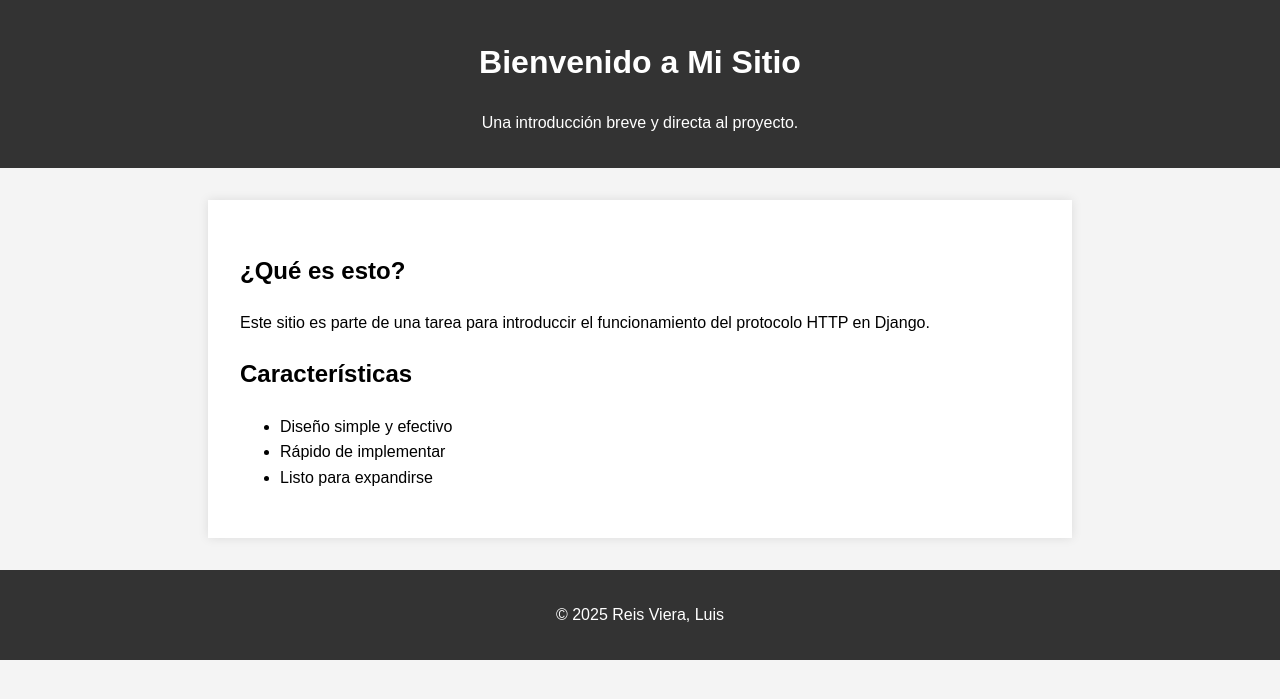
After one commit to luantorv/ejercicio-http, a Django app: template req_res/templates/request/landing.html in a window 1280 px wide. The commit adds this page. Shown: the top 699 px of the page. Run offline with Django 5.2, Linux system fonts and the light colour scheme; the template is opened without the code that fills it, so the values that code supplies are empty.

Commit message:
add ALL controllers, templates, one file and one middleware

```diff
--- a/req_res/req_res/settings.py
+++ b/req_res/req_res/settings.py
@@ -48,6 +48,7 @@ MIDDLEWARE = [
     'django.contrib.auth.middleware.AuthenticationMiddleware',
     'django.contrib.messages.middleware.MessageMiddleware',
     'django.middleware.clickjacking.XFrameOptionsMiddleware',
+    'request.middlewares.AtributoMiddleware'
 ]
 
 ROOT_URLCONF = 'req_res.urls'
@@ -68,6 +69,8 @@ TEMPLATES = [
         },
     },
 ]
+
+STATICFILES_DIRS = [os.path.join(BASE_DIR, 'static')]
 
 WSGI_APPLICATION = 'req_res.wsgi.application'
 
--- /dev/null
+++ b/req_res/request/middlewares.py
@@ -0,0 +1,8 @@
+class AtributoMiddleware:
+    def __init__(self, get_response):
+        self.get_response = get_response
+
+    def __call__(self, request):
+        # Seteamos el atributo antes de que llegue a la vista
+        request.desde_middleware = "Este valor vino del middleware."
+        return self.get_response(request)
--- a/req_res/request/urls.py
+++ b/req_res/request/urls.py
@@ -2,13 +2,15 @@ from django.urls import path
 from . import views
 
 urlpatterns = [
-    path('', views.index, name="index"),
+    path('', views.index, name="landing"),
     path('home/', views.home, name="home"),
+
     path('request/', views.req, name="request"),
     path('request/app-attributes/', views.app_attributes, name="app-attributes"),
     path('request/middleware/', views.middleware, name="middleware"),
     path('request/querydict/', views.querydict, name="querydict"),
     path('request/is-secure/', views.is_secure, name="is-secure"),
+
     path('response/', views.res, name="response"),
     path('response/subclasses/', views.subclasses, name="subclasses"),
     path('response/json/', views.json, name="json"),
--- /dev/null
+++ b/req_res/static/request/styles.css
@@ -0,0 +1,22 @@
+body {
+    font-family: Arial, sans-serif;
+    margin: 0;
+    padding: 0;
+    line-height: 1.6;
+    background: #f4f4f4;
+}
+
+header, footer {
+    background: #333;
+    color: #fff;
+    text-align: center;
+    padding: 1rem;
+}
+
+main {
+    padding: 2rem;
+    background: #fff;
+    max-width: 800px;
+    margin: 2rem auto;
+    box-shadow: 0 0 10px rgba(0,0,0,0.1);
+}
--- /dev/null
+++ b/req_res/templates/request/landing.html
@@ -0,0 +1,33 @@
+{% load static %}
+
+<!DOCTYPE html>
+<html lang="es">
+<head>
+    <meta charset="UTF-8">
+    <title>Mi Landing Page</title>
+    <link rel="stylesheet" href="{% static 'request/styles.css' %}">
+</head>
+<body>
+    <header>
+        <h1>Bienvenido a Mi Sitio</h1>
+        <p>Una introducción breve y directa al proyecto.</p>
+    </header>
+    <main>
+        <section>
+            <h2>¿Qué es esto?</h2>
+            <p>Este sitio es parte de una tarea para introduccir el funcionamiento del protocolo HTTP en Django.</p>
+        </section>
+        <section>
+            <h2>Características</h2>
+            <ul>
+                <li>Diseño simple y efectivo</li>
+                <li>Rápido de implementar</li>
+                <li>Listo para expandirse</li>
+            </ul>
+        </section>
+    </main>
+    <footer>
+        <p>&copy; 2025 Reis Viera, Luis</p>
+    </footer>
+</body>
+</html>
```
Also changed, not shown: req_res/request/views.py (+75 -12 lines), req_res/templates/request/index.html (+15 -4 lines), README.md (added), 1 other file.
